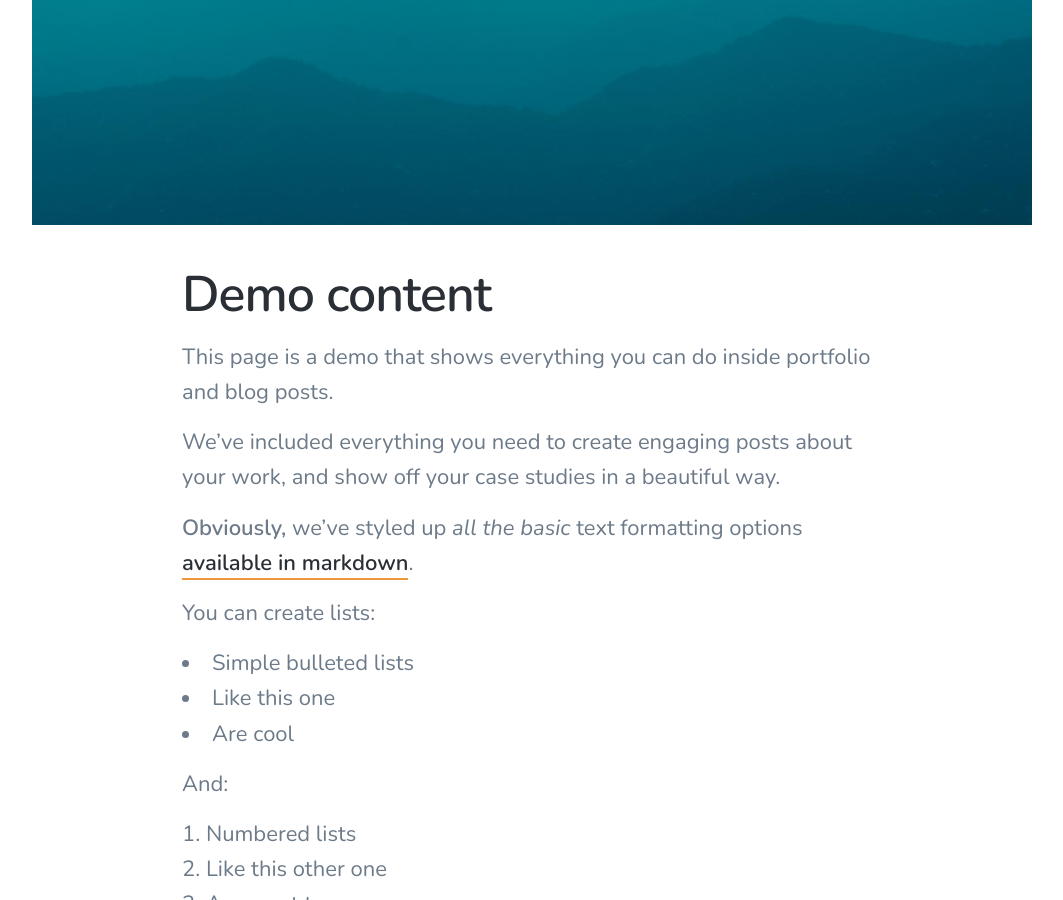
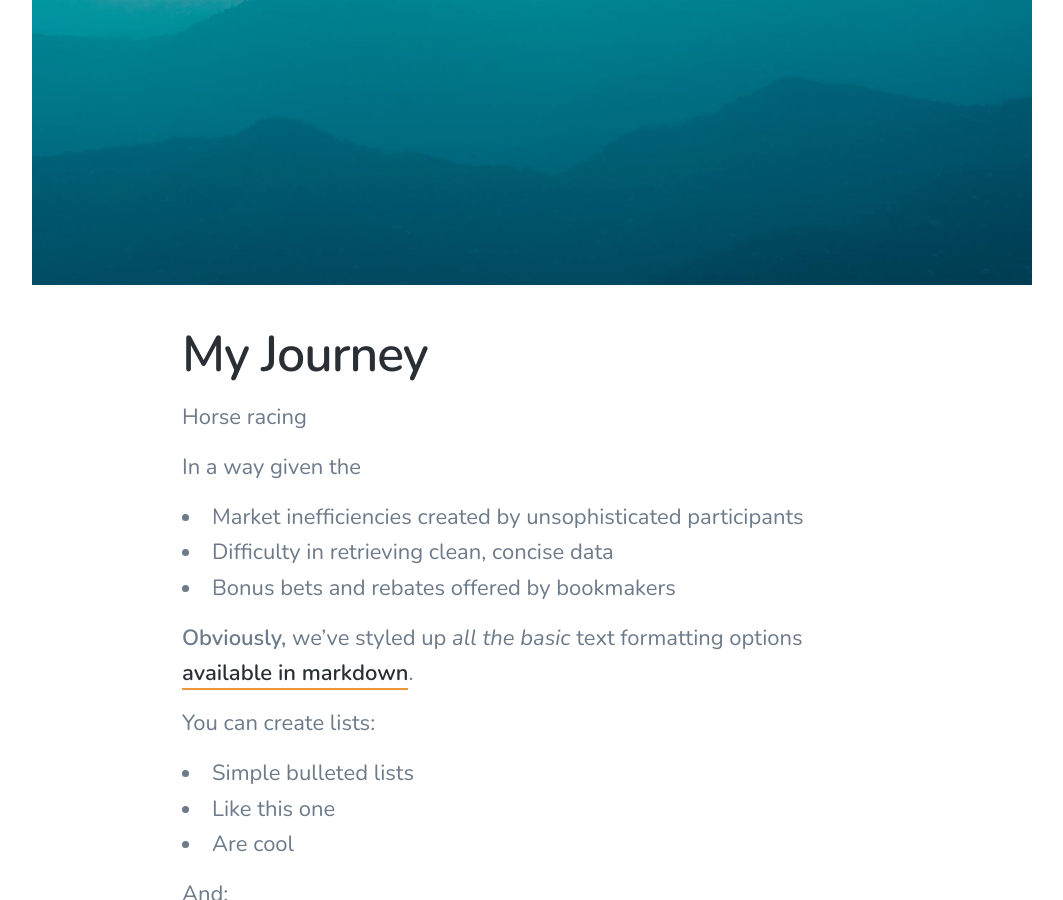
Before and after one commit to thelexhibition/thelexhibition-thelexhibition.github.io, a Jekyll site: the page built from _posts/2018-06-30-demo-post.md, in a window 1280 px wide and 900 px high, scrolled down 948 px. Shown: the whole window, without its empty margins (108-1171 px from the left). Built offline with Jekyll 4.4.1, drawn with Linux system fonts in a browser that asks for light colours; nearby versions of some CDN libraries; some of the changed text lies outside the part shown.

Commit message:
Demo post

```diff
--- a/_posts/2018-06-30-demo-post.md
+++ b/_posts/2018-06-30-demo-post.md
@@ -1,5 +1,5 @@
 ---
-title: 'Demo Post'
+title: 'Winning at the track with machine learning'
 date: 2018-06-30 00:00:00
 featured_image: '/images/demo/demo-square.jpg'
 excerpt: This page is a demo that shows everything you can do inside portfolio and blog posts. We've included everything you need to create engaging posts about your work, and show off your case studies in a beautiful way.
@@ -7,11 +7,15 @@ excerpt: This page is a demo that shows everything you can do inside portfolio a
 
 ![](/images/demo/demo-landscape.jpg)
 
-## Demo content
+## My Journey
 
-This page is a demo that shows everything you can do inside portfolio and blog posts.
+Horse racing
 
-We've included everything you need to create engaging posts about your work, and show off your case studies in a beautiful way.
+In a way given the
+
+* Market inefficiencies created by unsophisticated participants
+* Difficulty in retrieving clean, concise data
+* Bonus bets and rebates offered by bookmakers
 
 **Obviously,** we’ve styled up *all the basic* text formatting options [available in markdown](https://github.com/adam-p/markdown-here/wiki/Markdown-Cheatsheet).
 
```
